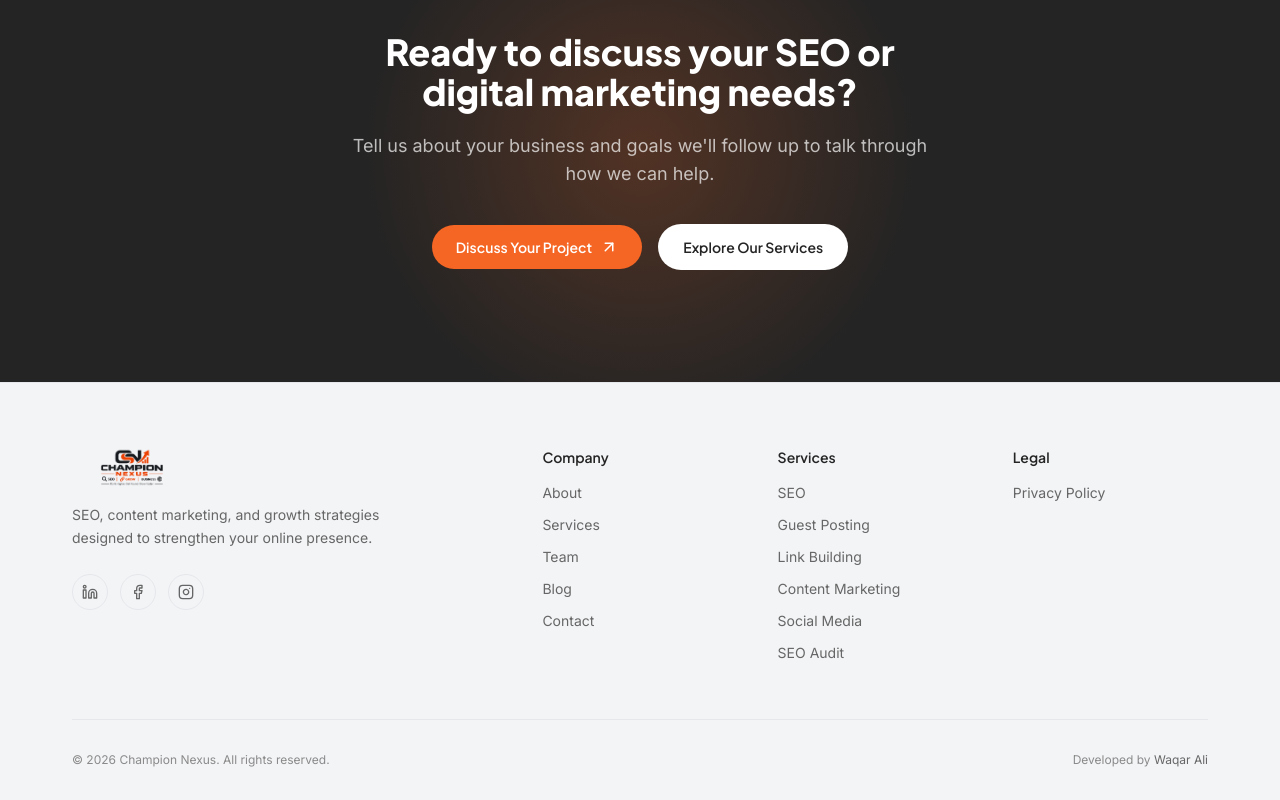
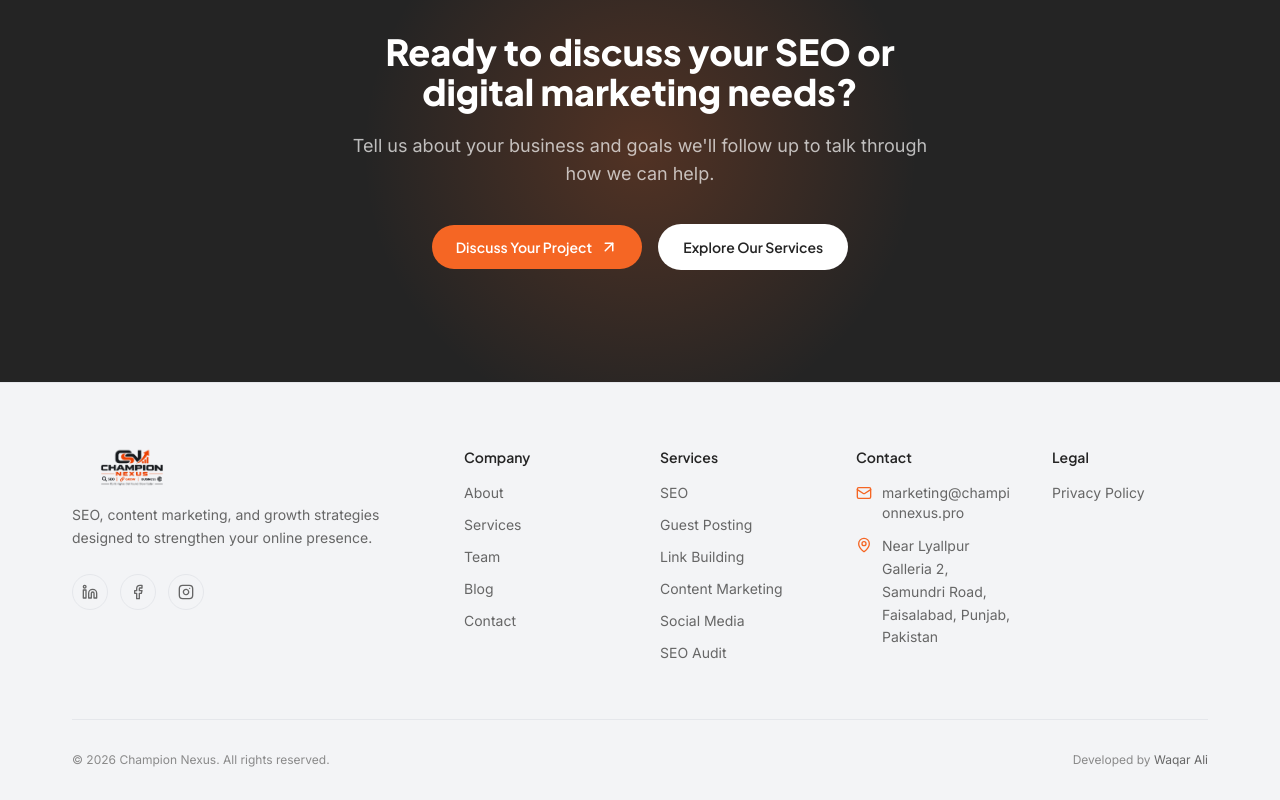
Before and after one commit to wechampionnexus-art/Champion-Nexus-Website, a Next.js app: page / in a window 1280 px wide. Shown: the part 6336-7136 px from the top of the page. Built offline with nearby package versions, Linux system fonts and the light colour scheme; no server answers.

Commit message:
add: new section in footer

```diff
--- a/src/components/layout/Footer.tsx
+++ b/src/components/layout/Footer.tsx
@@ -1,6 +1,6 @@
 import Link from 'next/link';
 import Image from 'next/image';
-import { Linkedin, Facebook, Instagram } from 'lucide-react';
+import { Linkedin, Facebook, Instagram, Phone, Mail, MapPin } from 'lucide-react';
 
 const SERVICE_LINKS = [
   { href: '/services/search-engine-optimization', label: 'SEO' },
@@ -22,15 +22,21 @@ const COMPANY_LINKS = [
 const SOCIAL_LINKS = [
   { href: '#', icon: Linkedin, label: 'LinkedIn' },
   { href: 'https://www.facebook.com/share/19ZrFzFbW1/', icon: Facebook, label: 'Facebook' },
-  { href: '#', icon: Instagram, label: 'Instagram' }
+  { href: '#', icon: Instagram, label: 'Instagram' },
 ];
+
+// Phone number isn't live yet — set it here whenever it's ready and the
+// footer row will appear automatically, no other change needed.
+const CONTACT_PHONE = '';
+const CONTACT_EMAIL = 'marketing@championnexus.pro';
+const CONTACT_LOCATION = 'Near Lyallpur Galleria 2, Samundri Road, Faisalabad, Punjab, Pakistan';
 
 export function Footer() {
   return (
     <footer className="bg-surface-gray border-t border-line pt-16 pb-8">
       <div className="max-w-container mx-auto px-5 md:px-8">
-        <div className="grid md:grid-cols-5 gap-10 mb-14">
-          <div className="md:col-span-2">
+        <div className="grid grid-cols-1 sm:grid-cols-2 lg:grid-cols-6 gap-10 mb-14">
+          <div className="sm:col-span-2 lg:col-span-2">
             <Link href="/" className="flex items-start gap-2.5 mb-4 justify-start">
               <Image src="/logo.png" alt="Champion Nexus" width={120} height={120} />
             </Link>
@@ -79,6 +85,33 @@ export function Footer() {
           </div>
 
           <div>
+            <h4 className="font-display font-semibold text-ink text-sm mb-4">Contact</h4>
+            <ul className="space-y-3 text-sm">
+              {CONTACT_PHONE && (
+                <li className="flex items-start gap-2.5 text-ink-muted">
+                  <Phone size={16} className="shrink-0 mt-0.5 text-brand-orange" />
+                  <a href={`tel:${CONTACT_PHONE}`} className="hover:text-brand-orange transition-colors break-words">
+                    {CONTACT_PHONE}
+                  </a>
+                </li>
+              )}
+              <li className="flex items-start gap-2.5 text-ink-muted">
+                <Mail size={16} className="shrink-0 mt-0.5 text-brand-orange" />
+                <a
+                  href={`mailto:${CONTACT_EMAIL}`}
+                  className="hover:text-brand-orange transition-colors break-all"
+                >
+                  {CONTACT_EMAIL}
+                </a>
+              </li>
+              <li className="flex items-start gap-2.5 text-ink-muted">
+                <MapPin size={16} className="shrink-0 mt-0.5 text-brand-orange" />
+                <span className="leading-relaxed">{CONTACT_LOCATION}</span>
+              </li>
+            </ul>
+          </div>
+
+          <div>
             <h4 className="font-display font-semibold text-ink text-sm mb-4">Legal</h4>
             <ul className="space-y-3 text-sm">
               <li>
```
